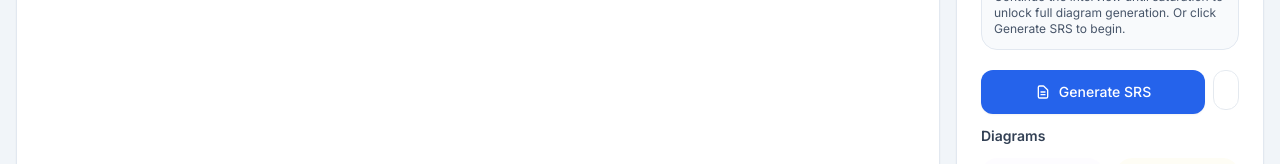
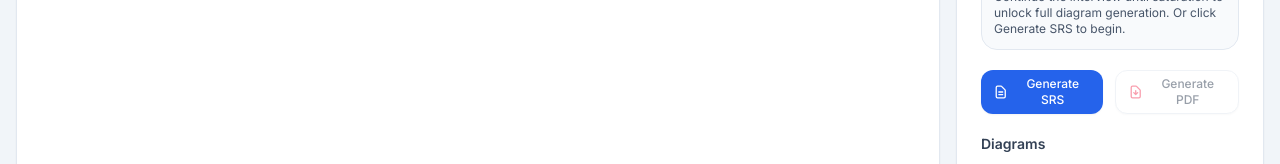
Before and after one commit to Beeyour/Requirements, a React (Vite) app in the folder frontend/: page /project/1/interview in a window 1280 px wide. Shown: the part 167-331 px from the top of the page. Built offline with nearby package versions, Linux system fonts and the light colour scheme; no server answers; sample sign-in values are in the browser's storage.

Commit message:
fix: UI in the interviewPage

```diff
--- a/frontend/src/pages/InterviewPage.jsx
+++ b/frontend/src/pages/InterviewPage.jsx
@@ -479,8 +479,8 @@ export default function InterviewPage() {
                 disabled={!requirementsReady}
                 title={!requirementsReady ? 'Generate SRS first.' : 'View SRS Document'}
                 className={`flex items-center gap-1.5 px-3 py-1.5 rounded-lg transition-all text-xs font-medium ${requirementsReady
-                    ? 'bg-slate-100 text-slate-700 hover:bg-slate-200 cursor-pointer'
-                    : 'bg-slate-50 text-slate-400 opacity-50 cursor-not-allowed'
+                  ? 'bg-slate-100 text-slate-700 hover:bg-slate-200 cursor-pointer'
+                  : 'bg-slate-50 text-slate-400 opacity-50 cursor-not-allowed'
                   }`}
               >
                 <svg className="w-4 h-4" fill="none" stroke="currentColor" viewBox="0 0 24 24">
@@ -536,12 +536,14 @@ export default function InterviewPage() {
               </div>
             )}
 
-            {/* SINGLE SMART BUTTON FOR SRS */}
-            <div className="mb-3 flex gap-2">
+            {/* SRS AND PDF ACTION BUTTONS */}
+            <div className="mb-5 flex gap-3">
+
+              {/* LEFT BUTTON: Generate / Update SRS */}
               <button
                 onClick={requirementsReady ? handleUpdateRequirements : handleGenerateSRS}
                 disabled={srsLoading}
-                className={`w-full flex items-center justify-center gap-2 h-11 px-4 rounded-xl text-sm font-medium transition-all shadow-sm disabled:opacity-50 disabled:cursor-not-allowed ${requirementsReady
+                className={`flex-1 flex items-center justify-center gap-1.5 h-11 px-3 rounded-xl text-xs font-medium transition-all shadow-sm disabled:opacity-50 disabled:cursor-not-allowed ${requirementsReady
                     ? 'bg-emerald-600 hover:bg-emerald-700 text-white'
                     : 'bg-blue-600 hover:bg-blue-700 text-white'
                   }`}
@@ -559,7 +561,7 @@ export default function InterviewPage() {
                     <svg className="w-4 h-4" fill="none" stroke="currentColor" viewBox="0 0 24 24">
                       <path strokeLinecap="round" strokeLinejoin="round" strokeWidth={2} d="M4 4v5h.582m15.356 2A8.001 8.001 0 004.582 9m0 0H9m11 11v-5h-.581m0 0a8.003 8.003 0 01-15.357-2m15.357 2H15" />
                     </svg>
-                    Update Requirements
+                    Update SRS
                   </>
                 ) : (
                   <>
@@ -570,14 +572,32 @@ export default function InterviewPage() {
                   </>
                 )}
               </button>
+
+              {/* RIGHT BUTTON: Export PDF */}
               <button
                 onClick={handleGeneratePDF}
                 disabled={pdfLoading || !requirementsReady}
-                title={!requirementsReady ? 'Generate SRS first.' : ''}
-                className="flex-1 h-10 px-3 bg-white border border-slate-300 text-slate-700 rounded-xl text-xs font-medium hover:bg-green-700 disabled:opacity-50 disabled:cursor-not-allowed transition-colors"
-              ></button>
+                title={!requirementsReady ? 'Generate SRS first to enable PDF export.' : 'Download complete PDF'}
+                className="flex-1 flex items-center justify-center gap-1.5 h-11 px-3 bg-white border border-slate-200 text-slate-700 rounded-xl text-xs font-medium hover:bg-slate-50 hover:border-slate-300 disabled:opacity-50 disabled:cursor-not-allowed transition-all shadow-sm"
+              >
+                {pdfLoading ? (
+                  <>
+                    <svg className="w-4 h-4 animate-spin text-slate-400" fill="none" viewBox="0 0 24 24">
+                      <circle className="opacity-25" cx="12" cy="12" r="10" stroke="currentColor" strokeWidth="4" />
+                      <path className="opacity-75" fill="currentColor" d="M4 12a8 8 0 018-8V0C5.373 0 0 5.373 0 12h4z" />
+                    </svg>
+                    Exporting...
+                  </>
+                ) : (
+                  <>
+                    <svg className="w-4 h-4 text-rose-500" fill="none" stroke="currentColor" viewBox="0 0 24 24">
+                      <path strokeLinecap="round" strokeLinejoin="round" strokeWidth={2} d="M12 10v6m0 0l-3-3m3 3l3-3m2 8H7a2 2 0 01-2-2V5a2 2 0 012-2h5.586a1 1 0 01.707.293l5.414 5.414a1 1 0 01.293.707V19a2 2 0 01-2 2z" />
+                    </svg>
+                    Generate PDF
+                  </>
+                )}
+              </button>
             </div>
-
 
             <h3 className="text-sm font-semibold text-slate-700 mb-3">Diagrams</h3>
             <div className="grid grid-cols-2 gap-3">
```
